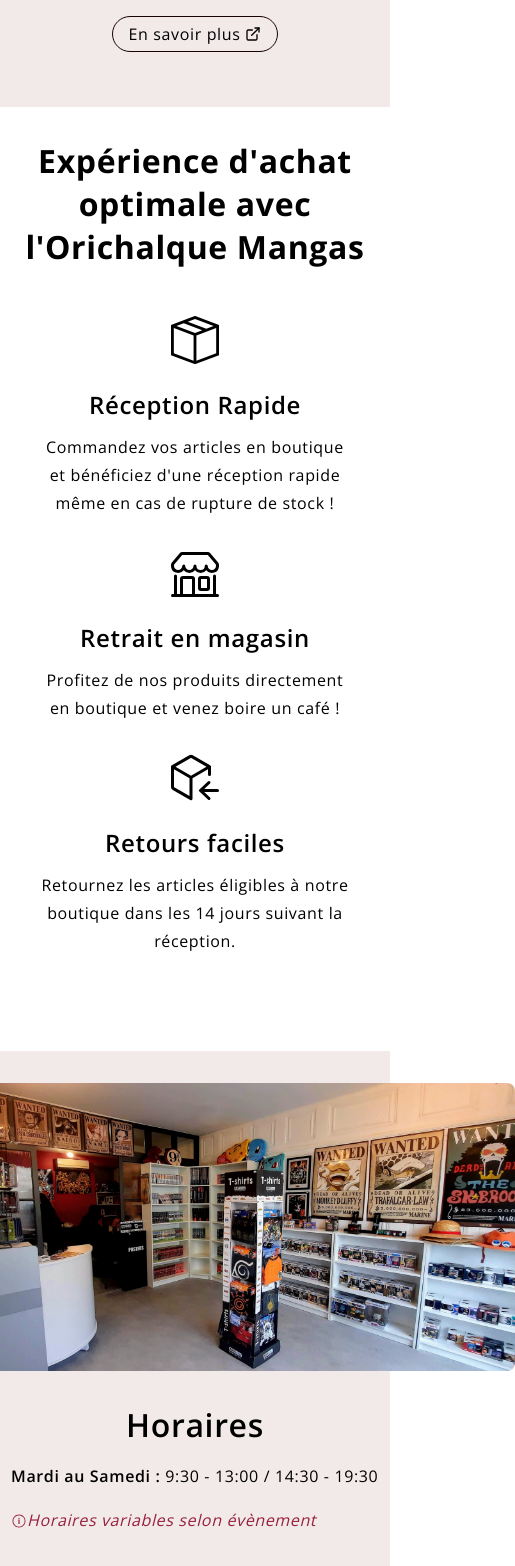
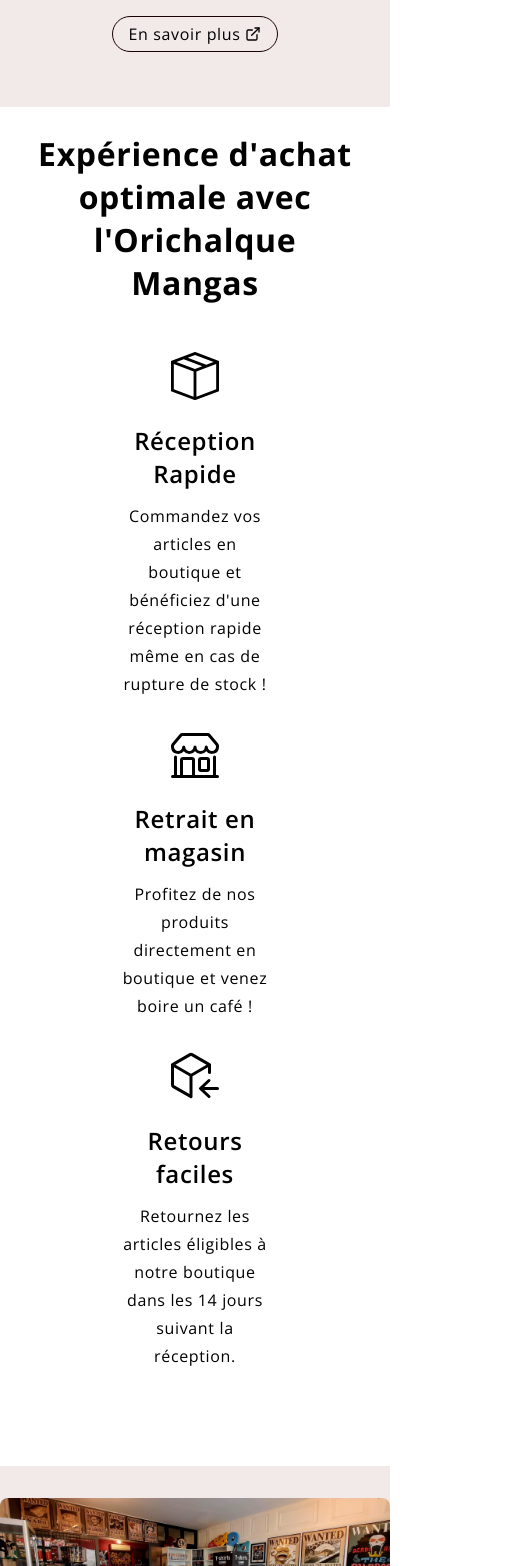
Before and after one commit to Florian-Bclt/orichalque, a React (Vite) app: page / in a window 390 px wide. Shown: the part 1542-3108 px from the top of the page, 515 px wide, since content can reach past the window. Built offline with nearby package versions, Linux system fonts and the light colour scheme.

Commit message:
fix css margin over on mobile

```diff
--- a/src/components/Caroussel/Caroussel.css
+++ b/src/components/Caroussel/Caroussel.css
@@ -49,9 +49,10 @@
 }
 
 .container__card .content > img {
-  height: 80%;
-  max-width: 95%;
+  height: 70%;
+  width: auto;
   border-radius: 8px;
+  object-fit: contain;
 }
 
 
@@ -93,6 +94,18 @@
   background: var(--accent-color);
 }
 
+/* Responsive Device */
+
+@media screen and (max-width: 1150px) {
+  .container__card {
+    width: 14em;
+  }
+
+  .container__card .content > img {
+    width: 75%;
+  }
+}
+
 @media screen and (max-width: 650px) {
   .container__card {
     width: 16em;
--- a/src/components/ContainerService/ContainerService.css
+++ b/src/components/ContainerService/ContainerService.css
@@ -1,15 +1,17 @@
+#services {
+  width: 85vw;
+}
 .service__title {
-  width: 50vw;
   text-align: center;
   margin-top: 2em;
+  font-size: 0.8em;
 }
 .container__service {
-  width: 80vw;
   height: max-content;
   display: flex;
-
   align-items: center;
   margin: 2em 5em 5em 5em;
+  width: 45%;
 }
 
 .container__service .service__list {
@@ -39,7 +41,10 @@
     width: 25em;
   }
   .service__title > h1 {
-    font-size: 2em;
+    font-size: 2.5em;
+    width: 100%;
+    margin: 0;
+    padding: 0;
   }
 
   .container__service {
@@ -59,5 +64,4 @@
   .container__service .service__list > p {
     font-size: 1em;
   }
-
 }
--- a/src/components/FindUs/FindUs.css
+++ b/src/components/FindUs/FindUs.css
@@ -91,3 +91,14 @@
     height: 200px;
   }
 }
+
+@media screen and (max-width : 650px) {
+  .findUs__container {
+    width: 100vw;
+  }
+  .findUs__container > img {
+    width: 100%;
+    border-radius: 8px;
+    margin: 2em 0;
+  }
+}
--- a/src/components/Footer/Footer.css
+++ b/src/components/Footer/Footer.css
@@ -1,11 +1,11 @@
 .footer__container {
-  width: 100vw;
+  width: 100%;
   height: max-content;
   display: flex;
   flex-direction: column;
   justify-content: center;
   align-items: center;
-  margin: 2em;
+  margin: 2em 0;
 }
 .footer__container > a {
   display: flex;
@@ -13,7 +13,7 @@
   align-items:flex-end;
   position: absolute;
   right: 0;
-  margin-top: 18em;
+  margin-top: 20em;
   margin-right: 1em;
   color: #6440a5;
   font-weight: 600;
@@ -32,7 +32,7 @@
 }
 
 .informations {
-  width: 90%;
+  width: 90vw;
   display: flex;
   justify-content: space-between;
 }
@@ -74,12 +74,17 @@
 .informations .legacy {
   display: flex;
   align-items: center;
+  justify-content: end;
 }
 .informations .legacy:hover {
   text-decoration: underline 1px var(--accent-color);
 }
 
 @media screen and (max-width: 650px) {
+  .footer__container {
+    padding: 0;
+    margin: 0;
+  }
   .footer__title > img {
     width: 5em;
   }
--- a/src/components/Navbar/Navbar.css
+++ b/src/components/Navbar/Navbar.css
@@ -4,7 +4,7 @@
   justify-content: space-between;
   align-items: center;
   background: var(--light-color);
-  padding: 0em 2rem;
+  padding: 0em;
 }
 
 .app__navbar-logo {
@@ -111,6 +111,10 @@
 }
 
 @media screen and (max-width: 650px) {
+  .app__navbar {
+    width: 100%;
+    padding: 0;
+  }
   .app__navbar-logo img{
     height: 6vh;
   }
--- a/src/index.css
+++ b/src/index.css
@@ -31,7 +31,7 @@
   flex-direction: column;
   justify-content: center;
   align-items: center;
-  padding: 0 15%;
+  padding: 0;
 }
 
 /* Font template */
--- a/src/pages/Services.jsx
+++ b/src/pages/Services.jsx
@@ -1,4 +1,5 @@
 import React from 'react'
+import '../components/ContainerService/ContainerService.css'
 import ContainerService from '../components/ContainerService/ContainerService'
 
 const Services = () => {
```
